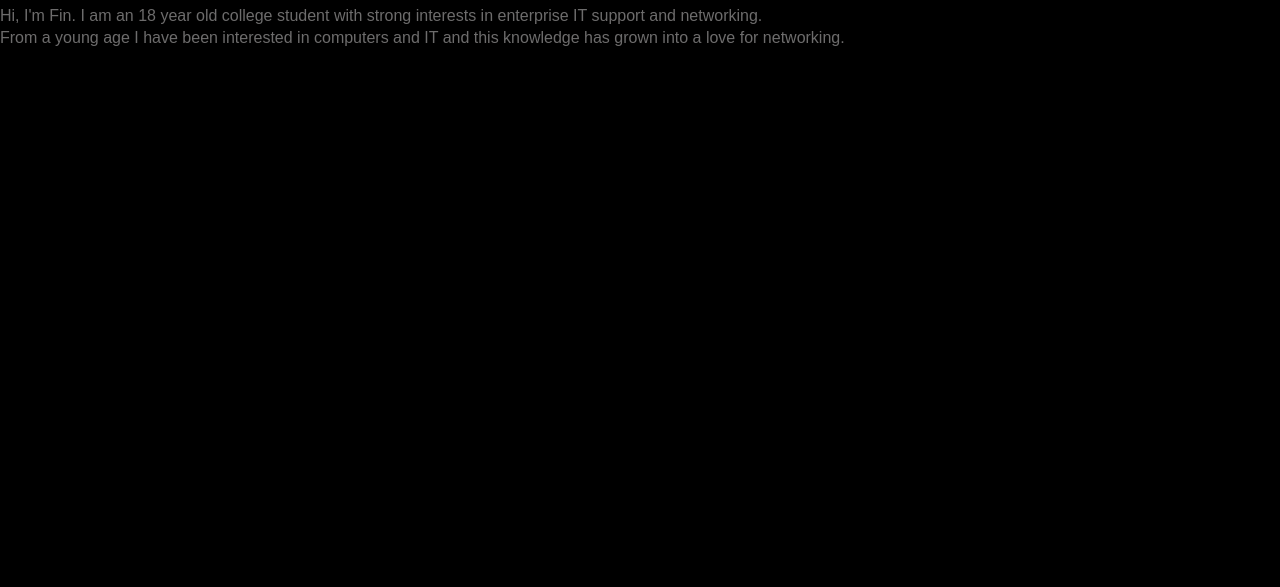
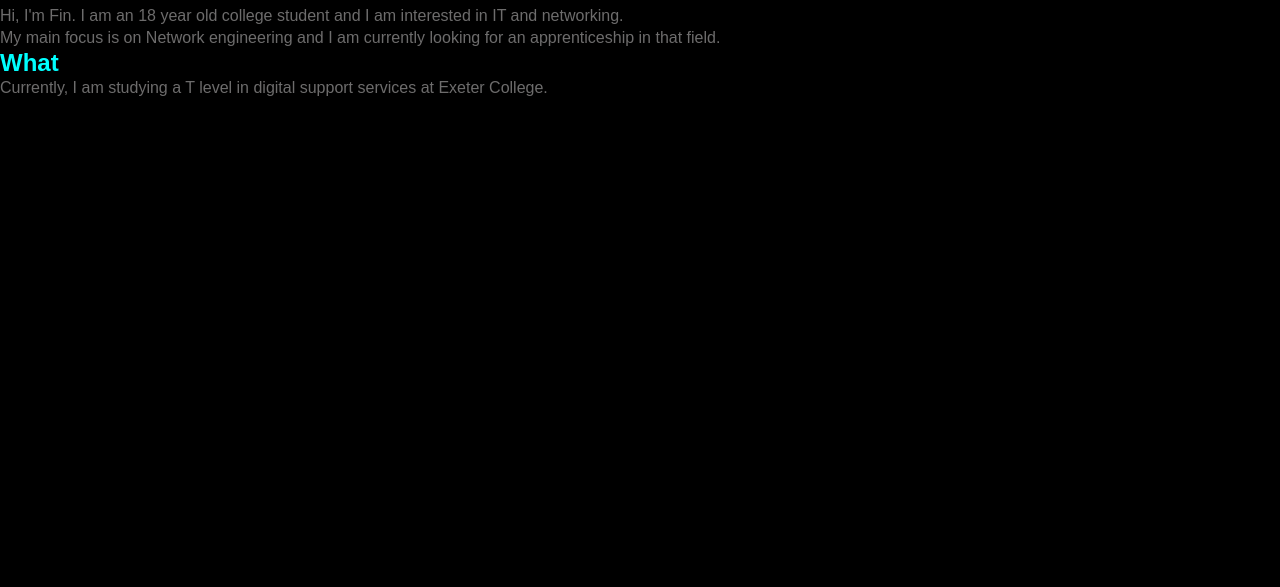
Before and after one commit to burrowsf/burrowsf.github.io, a plain HTML site: page about.html in a window 1280 px wide. Shown: the part 213-800 px from the top of the page. Drawn offline with Linux system fonts and the light colour scheme.

Commit message:
Update about.html

```diff
--- a/about.html
+++ b/about.html
@@ -18,9 +18,11 @@
         </nav>
         <div class="abt">
             <h1><span>Who</span> I am</h1>
-            <p>Hi, I'm Fin. I am an 18 year old college student with strong interests in enterprise IT support and networking.
-                <br>From a young age I have been interested in computers and IT and this knowledge has grown into a love for networking.
+            <p>Hi, I'm Fin. I am an 18 year old college student and I am interested in IT and networking.
+                <br>My main focus is on Network engineering and I am currently looking for an apprenticeship in that field.
             </p>
+            <h2><span>What</span> I do</h2>
+            <p>Currently, I am studying a T level in digital support services at Exeter College.</p>
         </div>
     </div>
 
```
